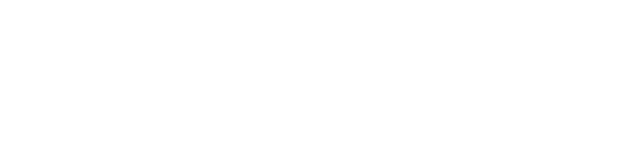
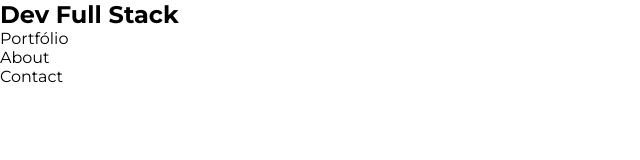
Before and after one commit to NeryJr/Projeto-perfil, a plain HTML site: page index.html in a window 1280 px wide. Shown: the whole page, without its empty margins (0-640 px from the left). Drawn offline with Linux system fonts and the light colour scheme.

Commit message:
Html header

```diff
--- a/css/styles.css
+++ b/css/styles.css
@@ -0,0 +1,20 @@
+@import url('https://fonts.googleapis.com/css2?family=Montserrat:wght@400;700&display=swap');
+
+:root {
+    --color-darkblue: #2C3E50;
+    --color-green: #1ABC9C;
+    --color-white-name: #FFFFFF;
+    --background-white: #E5E5E5;
+}
+
+* {
+    padding: 0;
+    margin: 0;
+    box-sizing: border-box;
+    font-family: 'Montserrat', sans-serif;
+}
+
+a, a:hover {
+    text-decoration: none;
+    color: unset;
+}
--- a/index.html
+++ b/index.html
@@ -8,6 +8,24 @@
     <link rel="stylesheet" href="css/styles.css">
 </head>
 <body>
+    <header>
+        <nav>
+            <h1>Dev Full Stack</h1>
+            <ul>
+                <li><a href="#portfolio">Portfólio</a></li>
+                <li><a href="#about">About</a></li>
+                <li><a href="https://github.com/NeryJr" target="_blank">Contact</a></li>
+            </ul>
+        </nav>
+    </header>
 
+    <main>
+        <section></section>
+        <section></section>
+    </main>
+
+    <footer>
+
+    </footer>
 </body>
 </html>
```
